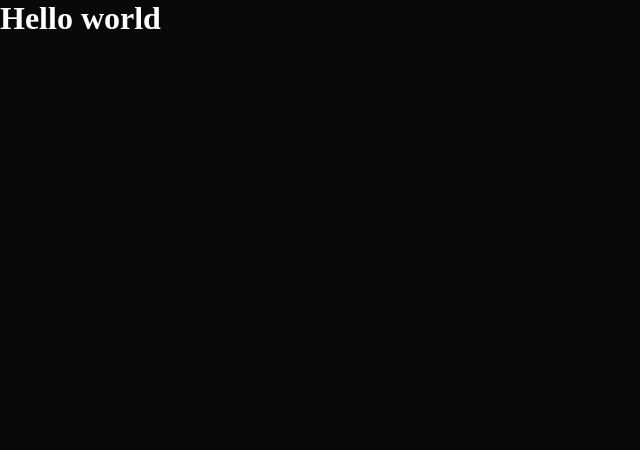
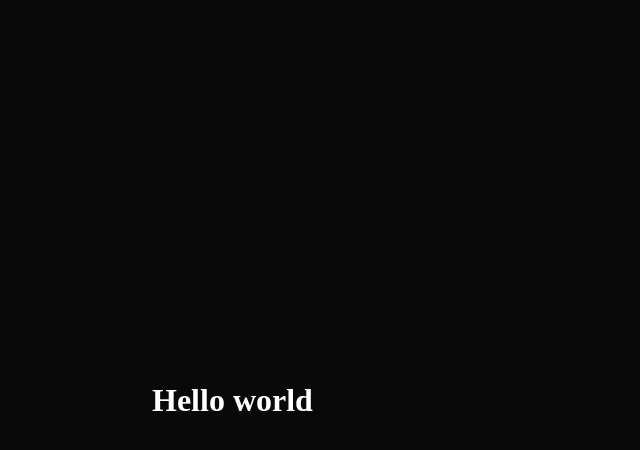
Before and after one commit to lucascprazeres/habit-tracker, a Next.js app in the folder web-next/: page / in a window 1280 px wide. Shown: the top 450 px of the page, without its empty margins (0-640 px from the left). Built offline with nearby package versions, Linux system fonts and the light colour scheme.

Commit message:
feat: setup page container

```diff
--- a/web-next/src/pages/index.tsx
+++ b/web-next/src/pages/index.tsx
@@ -1,16 +1,21 @@
+import { PageContainer, PageContent } from '@/styles/pages/Home'
 import Head from 'next/head'
 
 export default function Home() {
   return (
     <>
       <Head>
-        <title>Create Next App</title>
+        <title>Habits</title>
         <meta name="description" content="Generated by create next app" />
         <meta name="viewport" content="width=device-width, initial-scale=1" />
         <link rel="icon" href="/favicon.ico" />
       </Head>
 
-     <h1>Hello world</h1>
+     <PageContainer>
+      <PageContent>
+        <h1>Hello world</h1>
+      </PageContent>
+     </PageContainer>
     </>
   )
 }
--- /dev/null
+++ b/web-next/src/styles/pages/Home.ts
@@ -0,0 +1,18 @@
+import styled from "styled-components";
+
+export const PageContainer = styled.div`
+  width: 100vw;
+  height: 100vh;
+  display: flex;
+  justify-content: center;
+  align-items: center;
+`
+
+export const PageContent = styled.div`
+  width: 100%;
+  max-width: 64rem;
+  padding: 0 1.5rem;
+  display: flex;
+  flex-direction: column;
+  gap: 4rem;
+`
```
Also changed, not shown: web-next/src/components/Header/index.tsx (added), web-next/src/components/Header/styles.ts (added).
